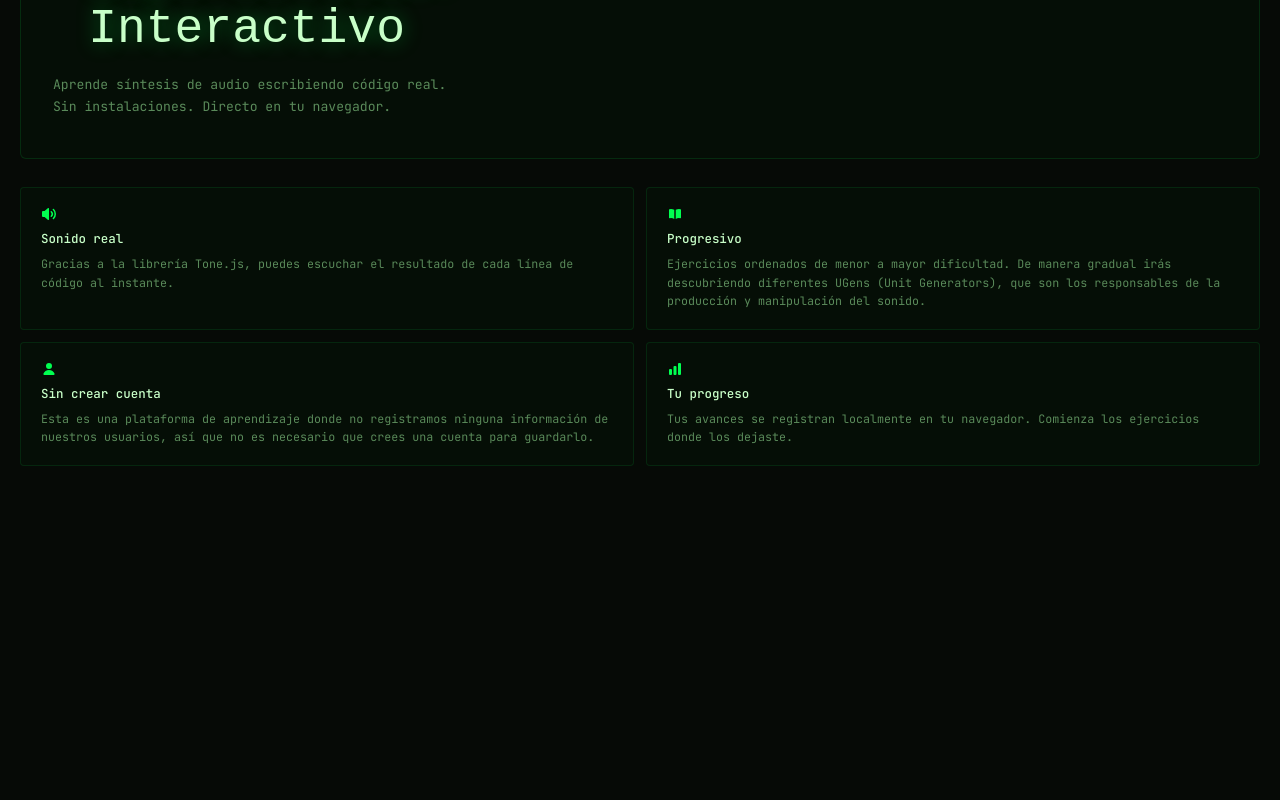
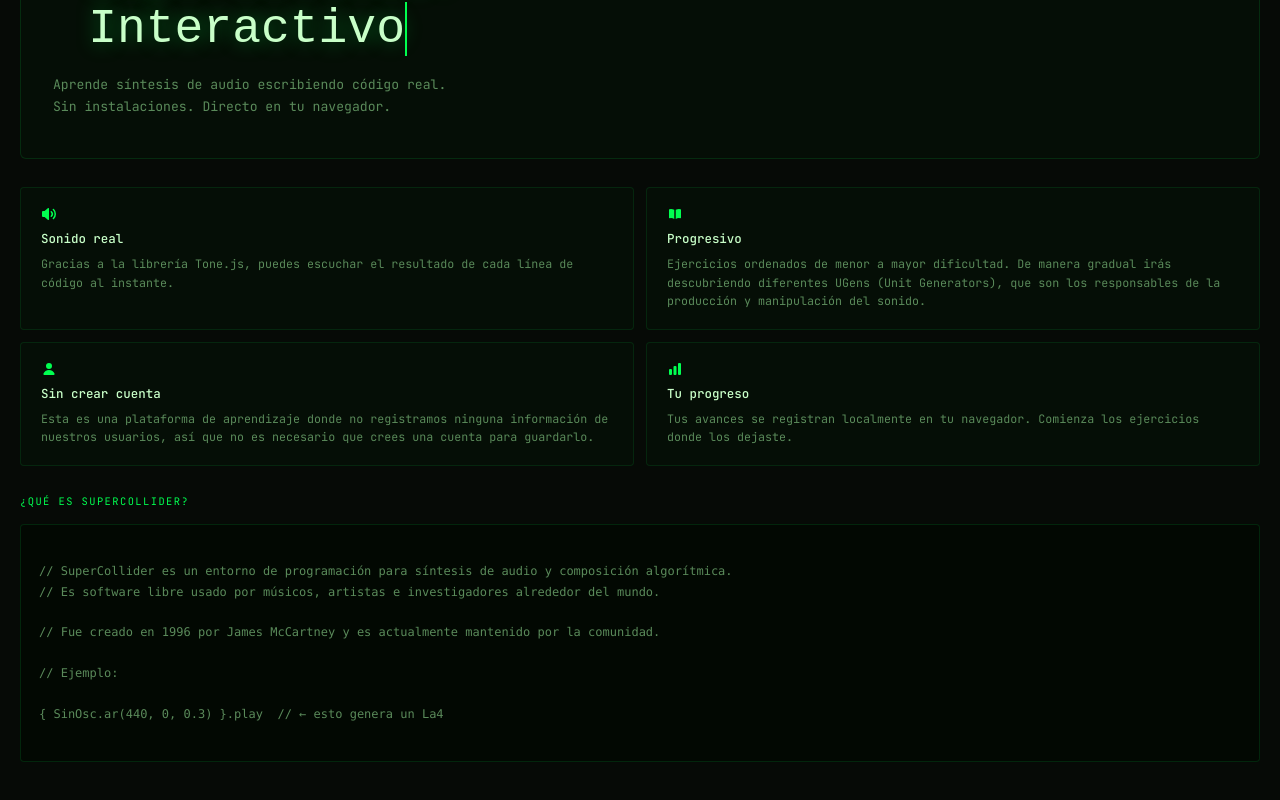
Before and after one commit to jmsanJS/supercollider-learn, a Next.js app: page / in a window 1280 px wide. Shown: the part 214-1014 px from the top of the page. Before the commit the page ends 800 px from the top, so only its background shows below. Built offline with nearby package versions, Linux system fonts and the light colour scheme.

Commit message:
feat: add SuperCollider presentation section

```diff
--- a/src/app/page.module.css
+++ b/src/app/page.module.css
@@ -107,3 +107,33 @@
   gap: 12px;
   margin-bottom: 28px;
 }
+
+.section_label {
+  font-size: 0.65rem;
+  color: #00ff50;
+  text-transform: uppercase;
+  letter-spacing: 0.14em;
+  margin-bottom: 14px;
+}
+
+.about_sc {
+  margin-bottom: 24px;
+}
+
+.code_block {
+  border: 1px solid rgba(0, 255, 80, 0.12);
+  border-radius: 4px;
+  background: #020802;
+  padding: 16px 18px;
+  margin-bottom: 14px;
+  font-size: 0.75rem;
+  color: #5a8a5a;
+  line-height: 1.7;
+  overflow: scroll;
+}
+
+@media (max-width: 600px) {
+  .cards_grid {
+    grid-template-columns: 1fr;
+  }
+}
--- a/src/app/page.tsx
+++ b/src/app/page.tsx
@@ -91,6 +91,25 @@ export default function Home() {
           <HomeInfoCard key={i} icon={c.icon} label={c.label} desc={c.desc} />
         ))}
       </div>
+
+      <div className={styles.about_sc}>
+        <div className={styles.section_label}>¿Qué es SuperCollider?</div>
+        <div className={styles.code_block}>
+          <pre>
+            {`
+// SuperCollider es un entorno de programación para síntesis de audio y composición algorítmica.
+// Es software libre usado por músicos, artistas e investigadores alrededor del mundo.
+
+// Fue creado en 1996 por James McCartney y es actualmente mantenido por la comunidad.
+
+// Ejemplo:
+
+{ SinOsc.ar(440, 0, 0.3) }.play  // ← esto genera un La4
+            `}
+          </pre>
+        </div>
+      </div>
+
     </div>
   );
 }
```
